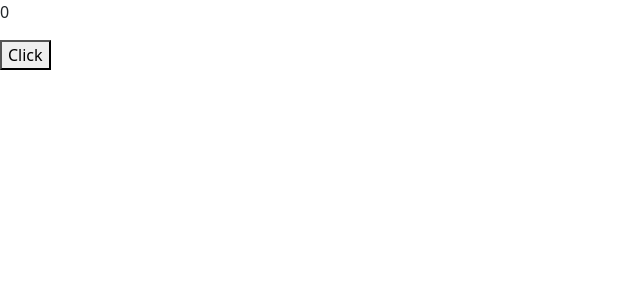
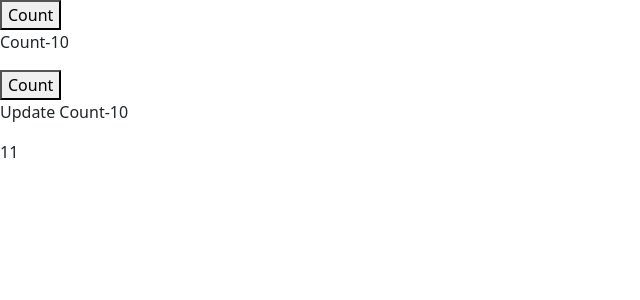
Before and after one commit to TanzimIbthesam/ReactJs, a React (Create React App) app in the folder reactcourse/: page / in a window 1280 px wide. Shown: the top 300 px of the page, without its empty margins (0-640 px from the left). Built offline with nearby package versions, Linux system fonts and the light colour scheme.

Commit message:
17-UseMemo

```diff
--- a/reactcourse/src/App.js
+++ b/reactcourse/src/App.js
@@ -1,33 +1,37 @@
-import React, {  PureComponent } from 'react';
+import React, { useMemo, useState } from 'react';
 import './App.css';
 // import PropsUseEffect from './PropsUseEffect';
 
 import 'bootstrap/dist/css/bootstrap.min.css'
- import User from './User';
+
+//  import User from './User';
 
 // import ClassUserTwo from './ClassUsertwo';
 // import ClassUserTwo from './ClassUsertwo';
 // import Test from './Test';
 
-class App extends PureComponent{
-  //Pure Compoent is used for it to stop rerendering
-  constructor(){
-    super()
-    this.state={
-      count:0
-    }
-  }
-   render(){
-     console.log("Rerender");
-     return(
-       <>
-          <User count={this.state.count} />
-          <button onClick={()=>this.setState({count:1})}>Click</button>
-       </>
-     )
-   }
+const App=()=>{
+  const [count,setCount]=useState(10);
+  const [updateCount,setUpdateCount]=useState(10);
+  // function newcount(){
 
 
+  // }
+    const countMemo=useMemo(function newcount(){
+      console.log("Count updated");
+      return count+1
+    },[count])
+
+   return(
+     <>
+       <button onClick={()=>setCount(count+1)}> Count</button>
+       <p> Count-{count}</p>
+       <button onClick={()=>setUpdateCount(updateCount+1)}> Count</button>
+       <p>Update Count-{updateCount}</p>
+       {/* { newcount() } */}
+       {countMemo}
+     </>
+   )
 }
 
 
```
